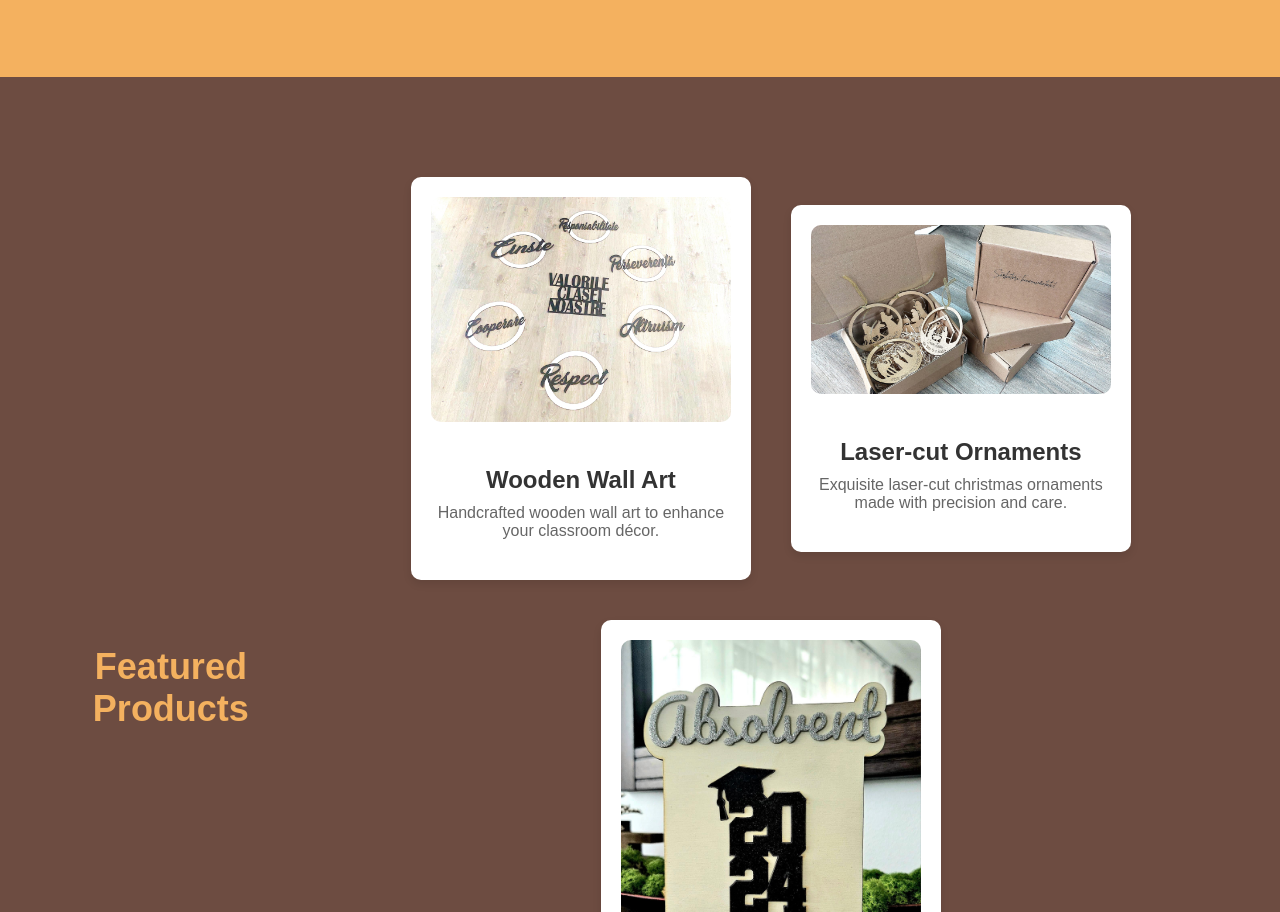
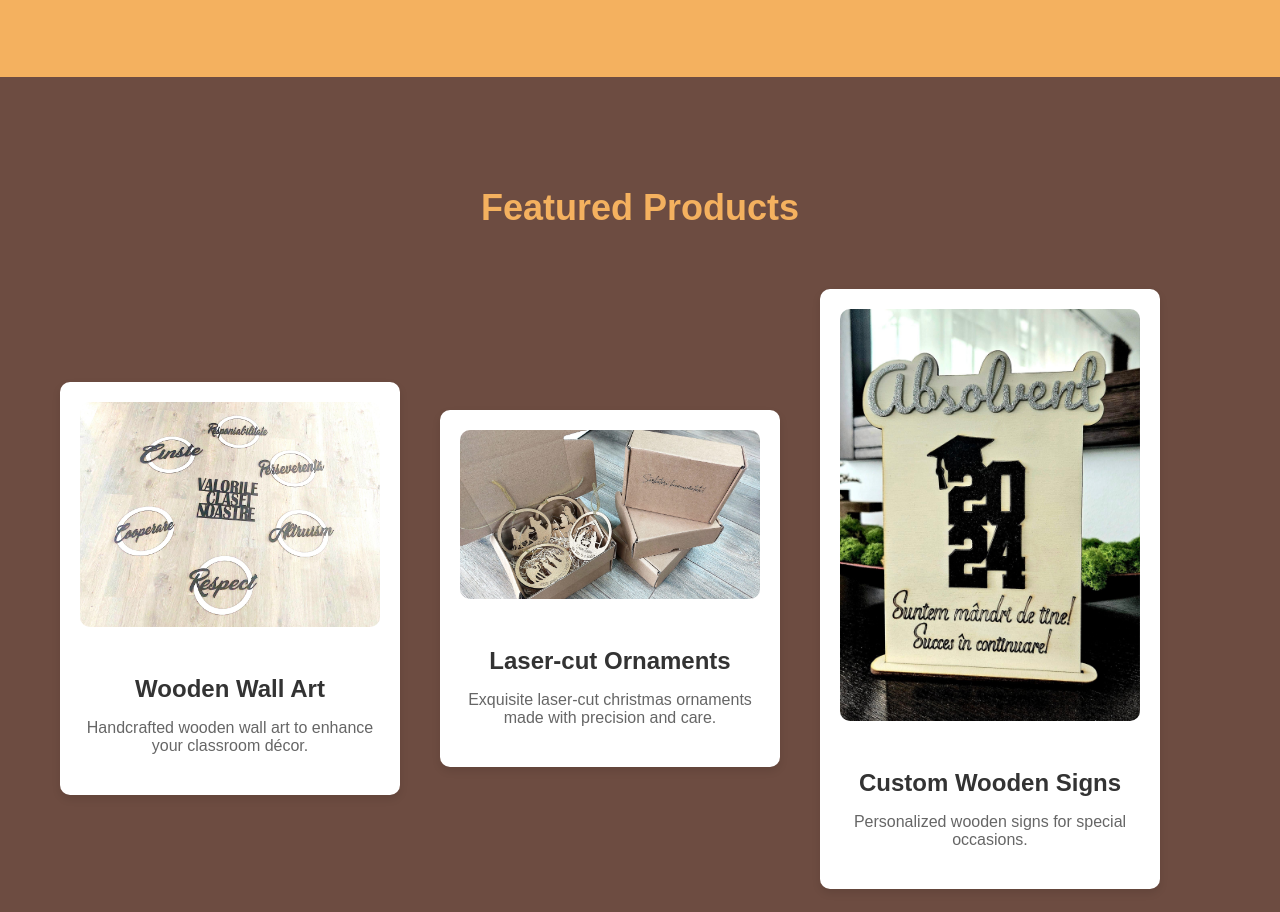
Before and after one commit to filipcojita/proiectPIUG, a plain HTML site: page aboutus.html in a window 1280 px wide. Shown: the part 926-1838 px from the top of the page. Drawn offline with Linux system fonts and the light colour scheme.

Commit message:
editat in featured-products post-feedback

```diff
--- a/aboutus.html
+++ b/aboutus.html
@@ -48,21 +48,21 @@
         </div>
     </section>
 
-    <section class="product-presentations">
+    <section class="about-product-presentations">
+        <h2>Featured Products</h2>
         <div class="container">
-            <h2>Featured Products</h2>
-            <div class="product-presentation">
-                <div class="product-card">
+            <div class="about-product-presentation">
+                <div class="about-product-card">
                     <img src="/img/featuredprod3.jpg" alt="Product 1">
                     <h3>Wooden Wall Art</h3>
                     <p>Handcrafted wooden wall art to enhance your classroom décor.</p>
                 </div>
-                <div class="product-card">
+                <div class="about-product-card">
                     <img src="/img/featuredprod5.jpg" alt="Product 3">
                     <h3>Laser-cut Ornaments</h3>
                     <p>Exquisite laser-cut christmas ornaments made with precision and care.</p>
                 </div>
-                <div class="product-card">
+                <div class="about-product-card">
                     <img src="/img/featuredprod4.jpg" alt="Product 2">
                     <h3>Custom Wooden Signs</h3>
                     <p>Personalized wooden signs for special occasions.</p>
--- a/styles.css
+++ b/styles.css
@@ -597,27 +597,27 @@ nav ul li a:hover {
 }
 
 /* Product Presentations Section */
-.product-presentations {
+.about-product-presentations {
     padding: 80px 0;
     background-color: var(--main-brown); /* Brown background color */
     color: #fff; /* White text color */
     text-align: center;
 }
 
-.product-presentations h2 {
+.about-product-presentations h2 {
     font-size: 36px;
     margin-bottom: 40px;
     color: var(--main-orange); /* Orange color for the heading */
 }
 
-.product-presentation {
+.about-product-presentation {
     display: flex;
     justify-content: center;
     align-items: center;
     flex-wrap: wrap;
 }
 
-.product-card {
+.about-product-card {
     width: 300px;
     margin: 20px;
     padding: 20px;
@@ -627,29 +627,29 @@ nav ul li a:hover {
     transition: transform 0.3s ease;
 }
 
-.product-card:hover {
+.about-product-card:hover {
     transform: translateY(-5px);
 }
 
-.product-card img {
+.about-product-card img {
     width: 100%;
     border-radius: 10px;
     margin-bottom: 20px;
 }
 
-.product-card h3 {
+.about-product-card h3 {
     font-size: 24px;
     color: #333;
     margin-bottom: 10px;
 }
 
-.product-card p {
+.about-product-card p {
     font-size: 16px;
     color: #666;
     margin-bottom: 20px;
 }
 
-.product-card span {
+.about-product-card span {
     display: block;
     font-size: 20px;
     color: #d28107;
```
